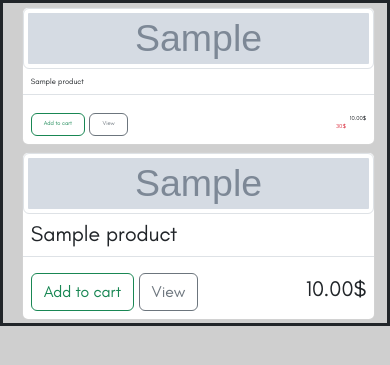
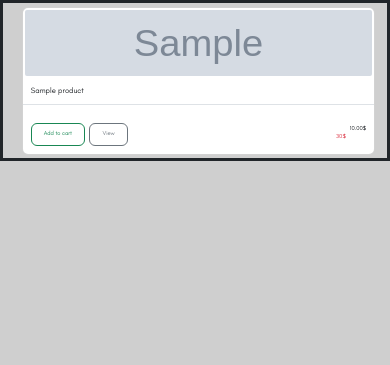
Before and after one commit to aessakou/Ecom, a Django app: page / in a window 390 px wide. Shown: the part 56-421 px from the top of the page. Run offline with Django 4.2, Linux system fonts and the light colour scheme; tables that the repository leaves empty hold one stand-in row (values such as "Sample post"); grey boxes marked "Sample" are stand-in pictures; some libraries are stand-ins or nearby versions.

Commit message:
Good implementation of the responsive

```diff
--- a/src/static/store/css/store.css
+++ b/src/static/store/css/store.css
@@ -120,7 +120,10 @@ body.darkmode {
 }
 
 .items-column .card img {
-	height: 15.65vw;
+	/* height: 15.65vw; */
+	height: 18.182vw;
+	border-radius: 4px;
+	padding: 2px;
 }
 
 
--- a/src/store/templates/store/home.html
+++ b/src/store/templates/store/home.html
@@ -3,42 +3,6 @@
 
 {% block content %}
 {% load static %}
-<!-- <h6 class="d-inline-block text-danger me-1 mb-0">30$</h6> -->
-
-
-	<!-- <div class="row"> -->
-
-		<!-- <div class="col-md-4">
-			<div class="card-group mt-3">
-				<div class="card">
-					<div class="product-img">
-						<img class="img-thumbnail" src="{{product.imageURL}}" alt="">
-					</div>
-					<h3 class="card-title p-2 mb-0">{{product.name}}</h3>
-					<div class="border-top p-2 pt-3 user-select-none">
-						<a class="btn btn-outline-success" href="#">Add to cart</a>
-						<a class="btn btn-outline-secondary"  href="#">View</a>
-						<div class="d-inline-block float-end prix-block">
-							<h4 class="d-inline-block float-end mb-0 pt-1">{{product.price|floatformat:2}}$</h4>
-						</div>
-					</div>
-				</div>
-			</div>
-		</div> -->
-		<!-- {% for product in products %} -->
-		<!-- <div class="items-column mt-3"> -->
-
-		<!-- </div> -->
-
-		<!-- {% endfor %} -->
-		<!-- <div class="items-column mt-3">
-
-		</div>
-		<div class="items-column mt-3">
-
-		</div> -->
-
-	<!-- </div> -->
 
 	<div>
 
@@ -49,7 +13,7 @@
 
 			<div class="items-column">
 				<div class="card">
-					<img class="img-thumbnail" src="{{product.imageURL}}" alt="">
+					<img class="img-fluid" src="{{product.imageURL}}" alt="">
 					<h4 class="card-title p-2 mb-0 fn-z-t">{{product.name}}</h4>
 					<div class="border-top p-2 pt-3 user-select-none">
 						<a class="btn btn-outline-success fn-z" href="#">Add to cart</a>
@@ -64,25 +28,6 @@
 
 			{% endfor %}
 
-			{% for product in products %}
-
-
-			<div class="items-column">
-				<div class="card">
-					<img class="img-thumbnail" src="{{product.imageURL}}" alt="">
-					<h4 class="card-title p-2 mb-0">{{product.name}}</h4>
-					<div class="border-top p-2 pt-3 user-select-none">
-						<a class="btn btn-outline-success" href="#">Add to cart</a>
-						<a class="btn btn-outline-secondary"  href="#">View</a>
-						<div class="d-inline-block float-end prix-block">
-							<h4 class="d-inline-block float-end mb-0 pt-1">{{product.price|floatformat:2}}$</h4>
-						</div>
-					</div>
-				</div>
-			</div>
-
-			{% endfor %}
-
 
 		</div>
 
```
Also changed, not shown: other parts of src/static/store/css/store.css (+15 -70 lines), src/store/templates/store/cart.html (+6 -3 lines).
